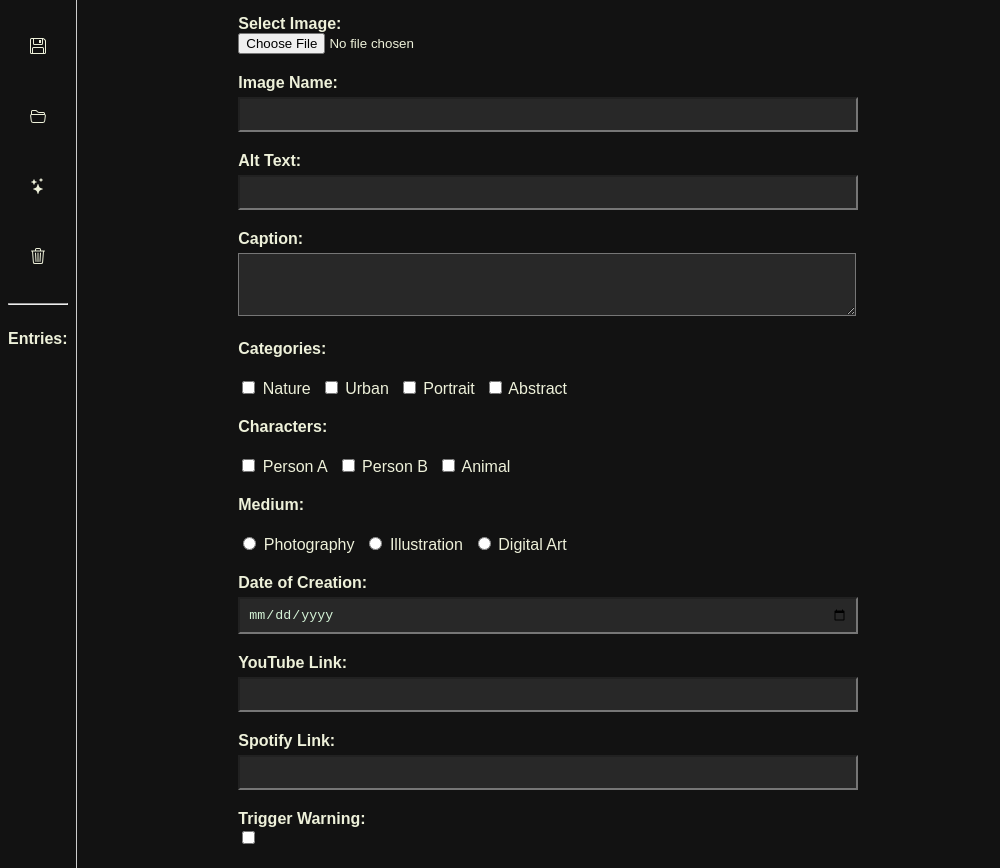
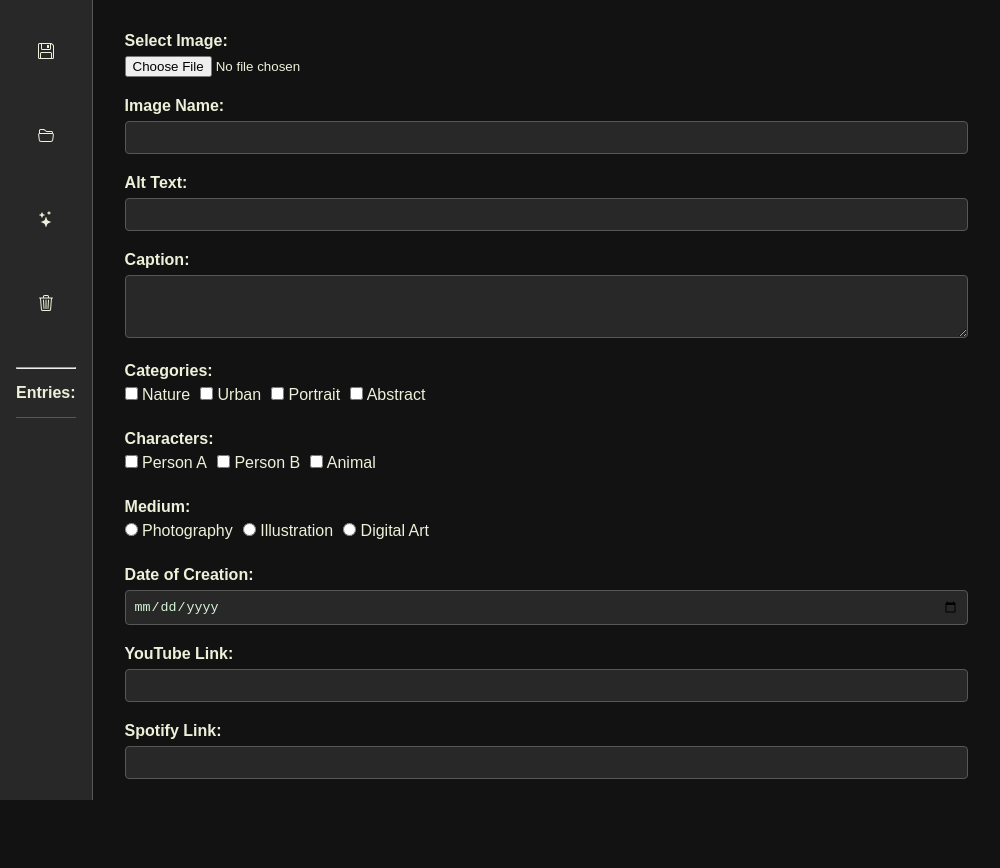
Before and after one commit to jas20202/ImageFormatterV2, an Electron app: page index.html in a window 1000 px wide. After the commit the page ends 800 px from the top, so only its background shows below. Drawn offline with Linux system fonts and the light colour scheme.

Commit message:
refines UI

```diff
--- a/index.css
+++ b/index.css
@@ -64,46 +64,78 @@
   }
 
 
+
+/* Reset & Base Styles */
+* {
+    box-sizing: border-box;
+    margin: 0;
+    padding: 0;
+  }
+
   body {
-    margin: 0;
-    padding-right: 30px;
+    height: 100vh;
     display: flex;
     font-family: Arial, sans-serif;
     background-color: var(--color-surface-100);
     color: var(--text-100);
+    overflow: hidden; /* Prevent scrollbars */
   }
 
+  /* Toolbar - Left Sidebar */
   .toolbar {
+    background-color: var(--color-surface-200);
+    padding: 1em;
     display: flex;
     flex-direction: column;
-    gap: 10px;
-    padding: 0.5em;
-    border-right: 1px solid #ccc;
+    border-right: 1px solid var(--color-surface-400);
   }
 
+  .toolbar button {
+    background: none;
+    border: none;
+    color: var(--text-100);
+    cursor: pointer;
+    padding: 8px;
+    display: flex;
+    align-items: center;
+    gap: 6px;
+    transition: background-color 0.2s ease;
+  }
+
+  .toolbar button:hover {
+    background-color: var(--color-surface-mixed-200);
+    border-radius: 4px;
+  }
+
+  /* Entries List Styling */
   .entry-list {
     flex: 1;
     overflow-y: auto;
-    max-height: 400px;
-    border: none;
-    padding: 5px;
+    margin-top: 10px;
+    padding-right: 5px;
+    border-top: 1px solid var(--color-surface-400);
+    padding-top: 10px;
   }
 
+  /* Main Form Content */
   .main-content {
     flex: 1;
-    padding-left: 30px;
-    max-width: 600px;
-    margin: auto;
+    padding: 2em;
+    overflow-y: auto;
+    display: flex;
+    flex-direction: column;
+    justify-content: flex-start;
   }
 
   .form-group {
     margin-bottom: 20px;
   }
 
+  /* Label & Input Styling */
   label {
     display: block;
-    margin-top: 15px;
     font-weight: bold;
+    margin-bottom: 6px;
   }
 
   input[type="text"],
@@ -111,17 +143,18 @@
   textarea {
     width: 100%;
     padding: 8px;
-    margin-top: 5px;
     background: var(--color-surface-200);
     color: var(--accent-100);
+    border: 1px solid var(--color-surface-400);
+    border-radius: 4px;
   }
 
+  /* Grouped Input Elements */
   .checkbox-group,
   .radio-group {
     display: flex;
     flex-wrap: wrap;
     gap: 10px;
-    margin-top: 5px;
   }
 
   .checkbox-group label,
@@ -129,25 +162,57 @@
     font-weight: normal;
   }
 
+  /* Image Preview */
   #image-preview {
-    margin-top: 15px;
+    margin-top: 10px;
     max-width: 100%;
     height: auto;
     display: none;
-    border: 1px solid #ccc;
+    border: 1px solid var(--color-surface-400);
     padding: 5px;
+    border-radius: 4px;
   }
 
+  #entry-name {
+    cursor: pointer;
+    padding: 5px;
+    border-bottom: 1px solid #eee;
+  }
+
+  #entry-name:hover {
+    background-color: var(--color-surface-mixed-200)
+  }
+
+  /* Button Styles */
   button {
-    margin-top: 20px;
-    padding: 10px 20px;
-    font-size: 16px;
-    border: none;
-    background: none;
+    font-size: 14px;
+    padding: 2em;
+    height: 5em;
+    margin-bottom: 1em;
+    background-color: transparent;
+    border: 1px solid var(--color-surface-400);
+    border-radius: 4px;
     color: var(--text-100);
-    border-radius: 5px;
+    transition: background-color 0.2s;
+    justify-content: center;
+    align-items: center;
+    cursor: pointer;
   }
 
   button:hover {
     background-color: var(--color-surface-mixed-200);
   }
+
+  /* Scrollbar Styling (optional) */
+  body::-webkit-scrollbar,
+  .toolbar::-webkit-scrollbar,
+  .main-content::-webkit-scrollbar {
+    width: 8px;
+  }
+
+  body::-webkit-scrollbar-thumb,
+  .toolbar::-webkit-scrollbar-thumb,
+  .main-content::-webkit-scrollbar-thumb {
+    background-color: var(--color-surface-400);
+    border-radius: 10px;
+  }
--- a/renderer.js
+++ b/renderer.js
@@ -69,12 +69,10 @@ function renderEntryList() {
         const div = document.createElement('div');
         div.textContent = entry.Title || `(Untitled #${index + 1})`;
         div.className = 'entry-item';
-        div.style.cursor = 'pointer';
-        div.style.padding = '5px';
-        div.style.borderBottom = '1px solid #eee';
+        div.id = 'entry-name';
         if (index === selectedIndex) {
-            div.style.backgroundColor = 'var(--color-primary-600)';
-            div.style.color = 'var(--color-surface-mixed-100)';
+            div.style.backgroundColor = 'var(--color-primary-100)';
+            div.style.color = 'var(--color-surface-100)';
         }
 
         div.addEventListener('click', () => {
```
